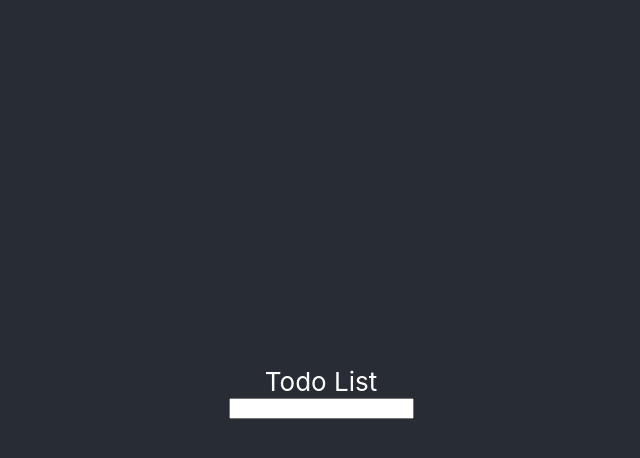
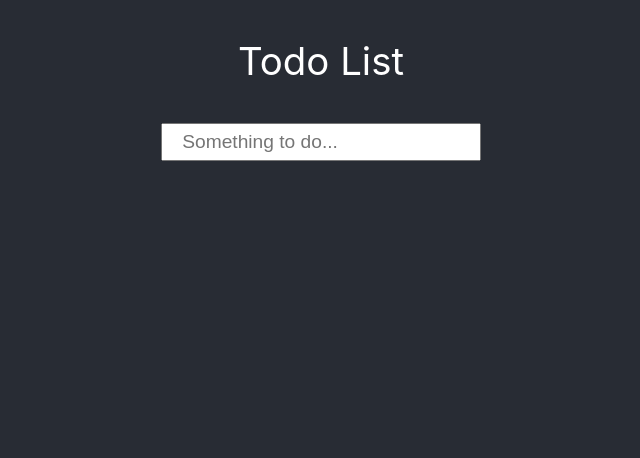
Before and after one commit to vicentemaximilianoh/todo-app-react, a React (Create React App) app: page / in a window 1280 px wide. Shown: the top 458 px of the page, without its empty margins (319-959 px from the left). Built offline with nearby package versions, Linux system fonts and the light colour scheme.

Commit message:
Style enhancements

```diff
--- a/src/App.css
+++ b/src/App.css
@@ -5,10 +5,15 @@
   display: flex;
   flex-direction: column;
   align-items: center;
-  justify-content: center;
   color: white;
 }
 
+.App-TodoList {
+  width: 50%;
+  margin: 0 auto;
+}
+
 .App-header {
-  font-size: calc(10px + 2vmin);
+  font-size: 2rem;
+  padding: 2rem;
 }
--- a/src/components/TodoItem/TodoItem.css
+++ b/src/components/TodoItem/TodoItem.css
@@ -3,6 +3,74 @@
     display: flex;
     width: 100%;
     justify-content: space-between;
+    align-items: baseline;
+    padding: .5em 0;
+}
+
+
+.TodoItem-check {
+    position: relative;
+    display: block;
+    width: 1em;
+    height: .75em;
+}
+
+.TodoItem-check-input {
+    position: absolute;
+    top: 0;
+    left: 0;
+    height: 1em;
+    width: 1em;
+    opacity: 0;
+    margin: 0;
+}
+
+.TodoItem-check-input:checked ~ .TodoItem-check-mark {
+    background-color: #2196F3;
+}
+
+.TodoItem-check-mark {
+    position: absolute;
+    top: 0;
+    left: 0;
+    height: 1em;
+    width: 1em;
+    background-color: white;
+    cursor: pointer;
+}
+
+.Todoitem-check-input:checked ~ .TodoItem-check-mark::after {
+    display: block;
+}
+
+.TodoItem-check-mark::after {
+    content: "";
+    position: absolute;
+    /* display: none; */
+    left: .25em;
+    top: 0;
+    width: .4em;
+    height: .8em;
+    border: solid white;
+    border-width: 0 3px 3px 0;
+    -webkit-transform: rotate(45deg);
+    -ms-transform: rotate(45deg);
+    transform: rotate(45deg);
+}
+
+.TodoItem-text {
+    flex-grow: 2;
+    text-align: left;
+    padding: 0 1em;
+}
+
+.TodoItem-text-completed {
+    text-decoration-line: line-through;
+    color: #999;
+}
+
+.TodoItem-completed .TodoItem-text {
+    color: #999;
 }
 
 .TodoItem-action-delete {
@@ -12,7 +80,3 @@
     font-size: large;
     cursor: pointer;
 }
-
-.TodoItem-completed {
-    text-decoration-line: line-through;
-}
--- a/src/components/TodoItem/TodoItem.tsx
+++ b/src/components/TodoItem/TodoItem.tsx
@@ -22,11 +22,15 @@ function TodoItem({
 
     return (
         <div className="TodoItem">
-            <input
-                type="checkbox"
-                onClick={() => onCompleteItem(item)}/>
+            <label className="TodoItem-check">
+                <input
+                    type="checkbox"
+                    className="TodoItem-check-input"
+                    onClick={() => onCompleteItem(item)}/>
+                <span className="TodoItem-check-mark"></span>
+            </label>
             <div
-                className={item.isCompleted ? 'TodoItem-completed TodoItem-text' : 'TodoItem-text'}
+                className={item.isCompleted ? 'TodoItem-text-completed TodoItem-text' : 'TodoItem-text'}
                 onClick={() => onEditItem(item)}>
                 {item.text}
             </div>
--- a/src/components/TodoList/TodoList.css
+++ b/src/components/TodoList/TodoList.css
@@ -1,3 +1,17 @@
+
+.TodoList {
+    width: 50vw;
+    max-width: 50%;
+    margin: auto;
+}
+
+.TodoList-add-input {
+    width: 100%;
+    min-height: 2em;
+    padding: .25em 1em;
+    font-size: 1em;
+    outline: 0;
+}
 
 .TodoList-items {
     padding-inline-start: 0;
--- a/src/components/TodoList/TodoList.tsx
+++ b/src/components/TodoList/TodoList.tsx
@@ -90,6 +90,8 @@ function TodoList() {
                 className="TodoList-add"
                 onSubmit={(e: any) => onSubmit(e)}>
                 <input
+                    placeholder="Something to do..."
+                    className="TodoList-add-input"
                     onChange={(e: any) => onChangeText(e)}
                     value={newTextItem}
                     />
--- a/src/index.css
+++ b/src/index.css
@@ -1,3 +1,12 @@
+html {
+  font-size: 120%;
+  box-sizing: border-box;
+}
+
+*, *:before, *:after {
+  box-sizing: inherit;
+}
+
 body {
   margin: 0;
   font-family: -apple-system, BlinkMacSystemFont, 'Segoe UI', 'Roboto', 'Oxygen',
@@ -11,3 +20,7 @@ code {
   font-family: source-code-pro, Menlo, Monaco, Consolas, 'Courier New',
     monospace;
 }
+
+input {
+  font-size: 1rem;
+}
```
